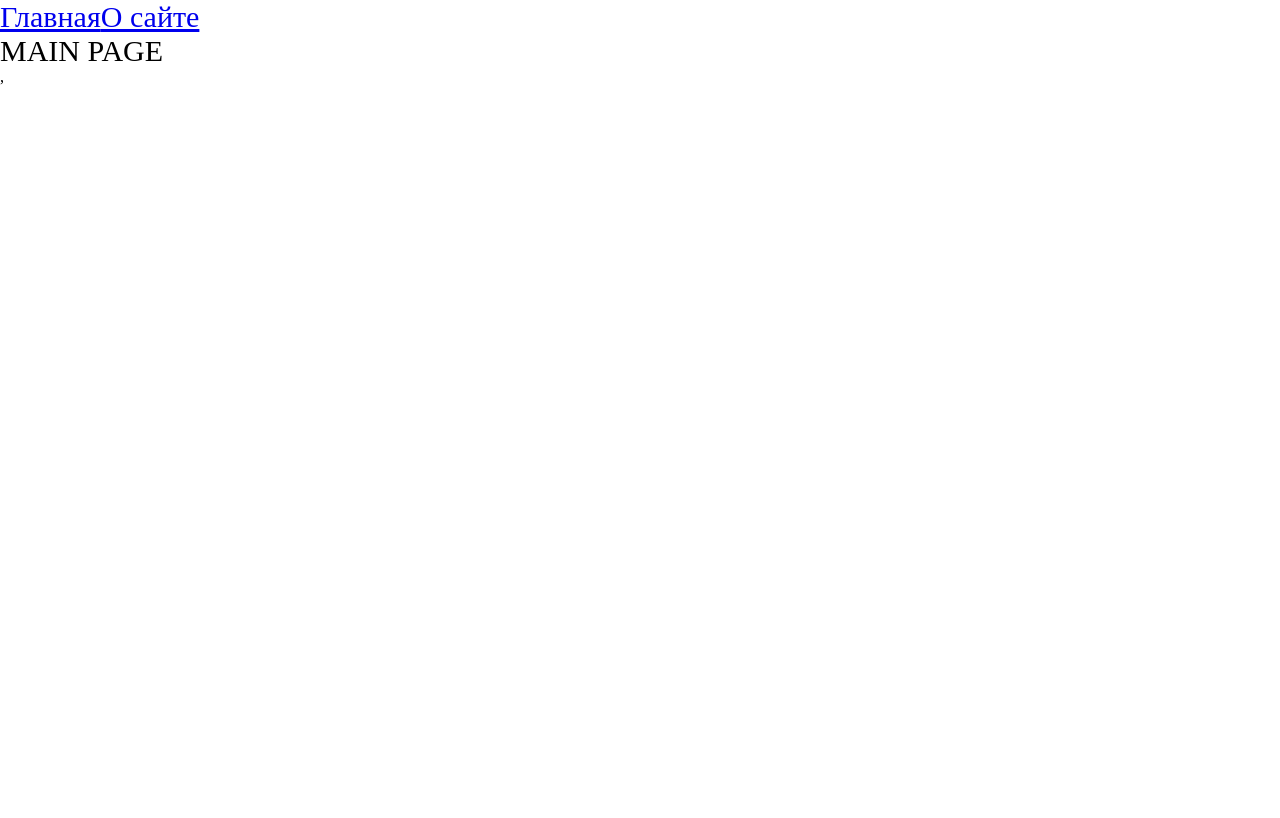
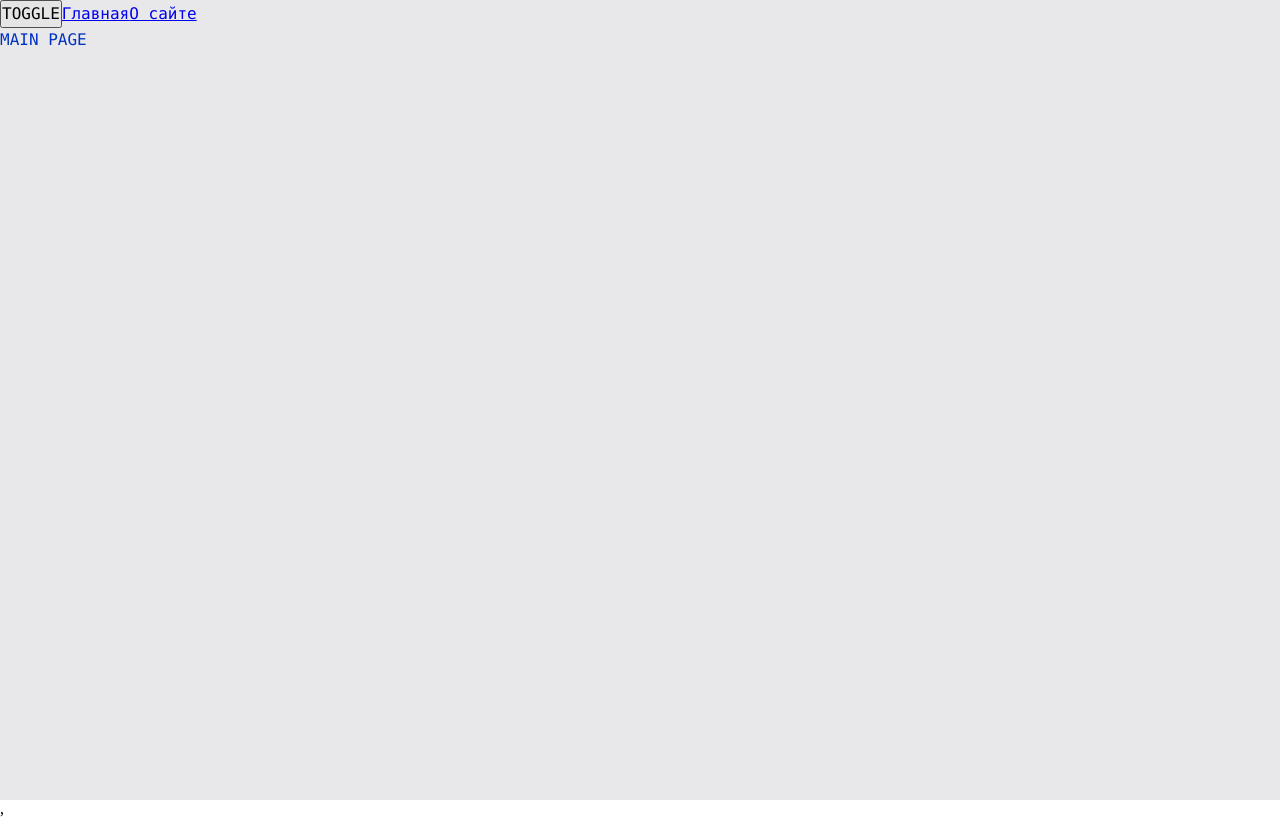
Before and after one commit to andrii-shvk/production-project, a React app: page / in a window 1280 px wide. Built offline with nearby package versions, Linux system fonts and the light colour scheme.

Commit message:
add ThemeContext, ThemeProvider, useTheme

```diff
--- a/src/App.tsx
+++ b/src/App.tsx
@@ -1,13 +1,17 @@
-import './index.scss';
+import './styles/index.scss';
 import { Route, Routes } from 'react-router-dom';
 import { Link } from 'react-router-dom';
 import { AboutPageAsync } from './pages/AboutPage/AboutPage.async';
 import { MainPageAsync } from './pages/MainPage/MainPage.async';
 import { Suspense } from 'react';
+import { useTheme } from './theme/useTheme';
 
 const App = () => {
+    const {theme, toggleTheme} = useTheme();
+
     return (
-        <div className="app">
+        <div className={`app ${theme}`}>
+            <button onClick={toggleTheme}>TOGGLE</button>
             <Link to={'/'}>Главная</Link>
             <Link to={'/about'}>О сайте</Link>
             <Suspense fallback={<div>Loading...</div>}>
--- a/src/index.scss
+++ /dev/null
@@ -1,9 +0,0 @@
-* {
-    margin: 0;
-    padding: 0;
-    box-sizing: border-box;
-}
-
-.app {
-    font-size: 30px;
-}
--- a/src/index.tsx
+++ b/src/index.tsx
@@ -1,11 +1,13 @@
 import { render } from "react-dom";
-import { Counter } from "./components/Counter";
 import App from "./App";
 import { BrowserRouter } from "react-router-dom";
+import ThemeProvider from "./theme/ThemeProvider";
 
 render(
     <BrowserRouter>
+    <ThemeProvider>
         <App />,
+    </ThemeProvider>
     </BrowserRouter>,
     document.getElementById('root')
 )
--- /dev/null
+++ b/src/styles/index.scss
@@ -0,0 +1,13 @@
+@import './reset.scss';
+@import './variables/global.scss';
+@import './themes/dark.scss';
+@import './themes/normal.scss';
+
+.app {
+    font: var(--font-m);
+
+    background: var(--bg-color);
+    color: var(--primary-color);
+
+    min-height: 100vh;
+}
--- /dev/null
+++ b/src/styles/reset.scss
@@ -0,0 +1,14 @@
+* {
+    margin: 0;
+    padding: 0;
+    box-sizing: border-box;
+}
+
+input,
+button,
+textarea,
+select {
+    margin: 0;
+
+    font: inherit;
+}
--- /dev/null
+++ b/src/styles/themes/dark.scss
@@ -0,0 +1,6 @@
+.app.dark {
+    --bg-color: #090949;
+
+    --primary-color: #049604;
+    --secondary-color: #04ff04;
+}
--- /dev/null
+++ b/src/styles/themes/normal.scss
@@ -0,0 +1,6 @@
+.app.light {
+    --bg-color: #e8e8ea;
+
+    --primary-color: #0232c2;
+    --secondary-color: #0449e0;
+}
--- /dev/null
+++ b/src/styles/variables/global.scss
@@ -0,0 +1,12 @@
+:root {
+    --font-family-main: Consolas, 'Times New Roman', Serif;
+
+    --font-size-m: 16px;
+    --font-line-m: 24px;
+    --font-m: var(--font-size-m) / var(--font-line-m) var(--font-family-main);
+
+    --font-size-l: 24px;
+    --font-line-l: 32px;
+    --font-l: var(--font-size-m) / var(--font-line-m) var(--font-family-main);
+
+}
--- /dev/null
+++ b/src/theme/ThemeContext.ts
@@ -0,0 +1,15 @@
+import { createContext } from "react";
+
+export enum Theme {
+    LIGHT = 'light',
+    DARK = 'dark',
+}
+
+export interface ThemeContextProps {
+    theme?: Theme;
+    setTheme?: (theme: Theme) => void;
+}
+
+export const ThemeContext = createContext<ThemeContextProps>({});
+
+export const LOCAL_STORAGE_THEME_KEY = 'theme';
--- /dev/null
+++ b/src/theme/ThemeProvider.tsx
@@ -0,0 +1,21 @@
+import { FC, useMemo, useState } from "react";
+import { LOCAL_STORAGE_THEME_KEY, Theme, ThemeContext } from "./ThemeContext";
+
+const defaultTheme = localStorage.getItem(LOCAL_STORAGE_THEME_KEY) as Theme || Theme.LIGHT;
+
+const ThemeProvider: FC = ({children}) => {
+    const [theme, setTheme] = useState<Theme>(defaultTheme);
+
+    const defaultProps = useMemo(() => ({
+        theme: theme,
+        setTheme: setTheme,
+    }), [theme])
+
+    return (
+        <ThemeContext.Provider value={defaultProps}>
+            {children}
+        </ThemeContext.Provider>
+    );
+}
+
+export default ThemeProvider;
--- /dev/null
+++ b/src/theme/useTheme.ts
@@ -0,0 +1,22 @@
+import { useContext } from "react";
+import { LOCAL_STORAGE_THEME_KEY, Theme, ThemeContext } from "./ThemeContext";
+
+interface UseThemeResult {
+    toggleTheme: () => void;
+    theme: Theme;
+}
+
+export function useTheme(): UseThemeResult {
+    const {theme, setTheme} = useContext(ThemeContext);
+
+    const toggleTheme = () => {
+        const newTheme = theme === Theme.DARK ? Theme.LIGHT : Theme.DARK;
+        setTheme(newTheme);
+        localStorage.setItem(LOCAL_STORAGE_THEME_KEY, newTheme);
+    }
+
+    return {
+        theme,
+        toggleTheme
+    }
+}
```
